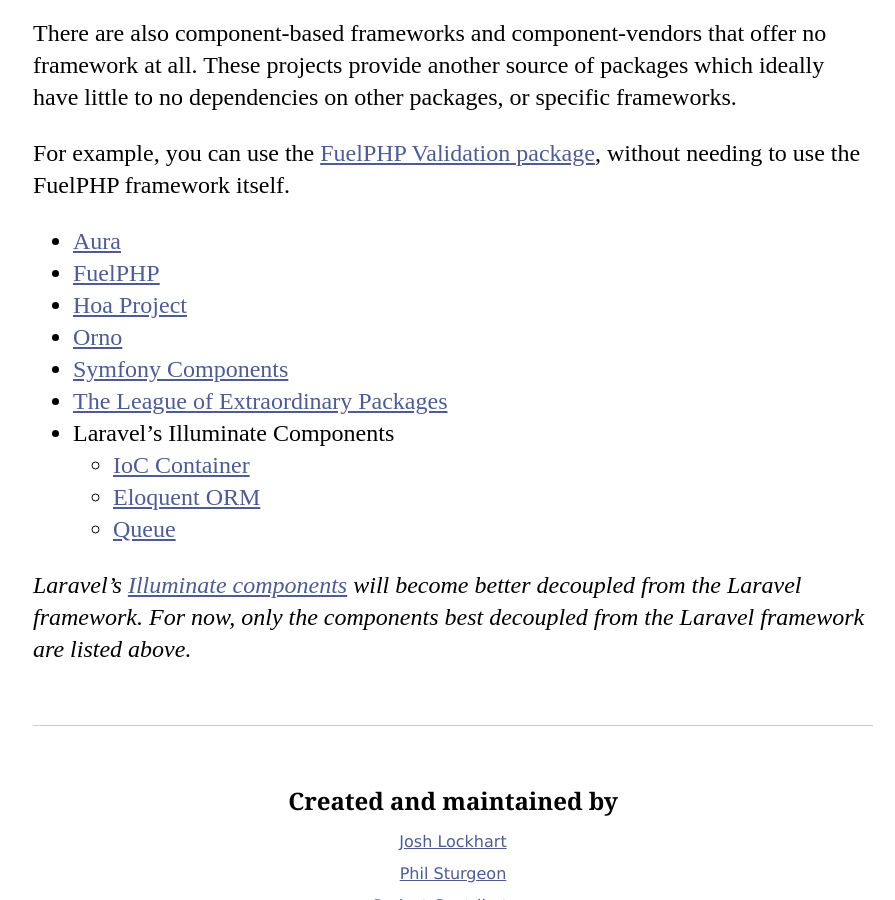
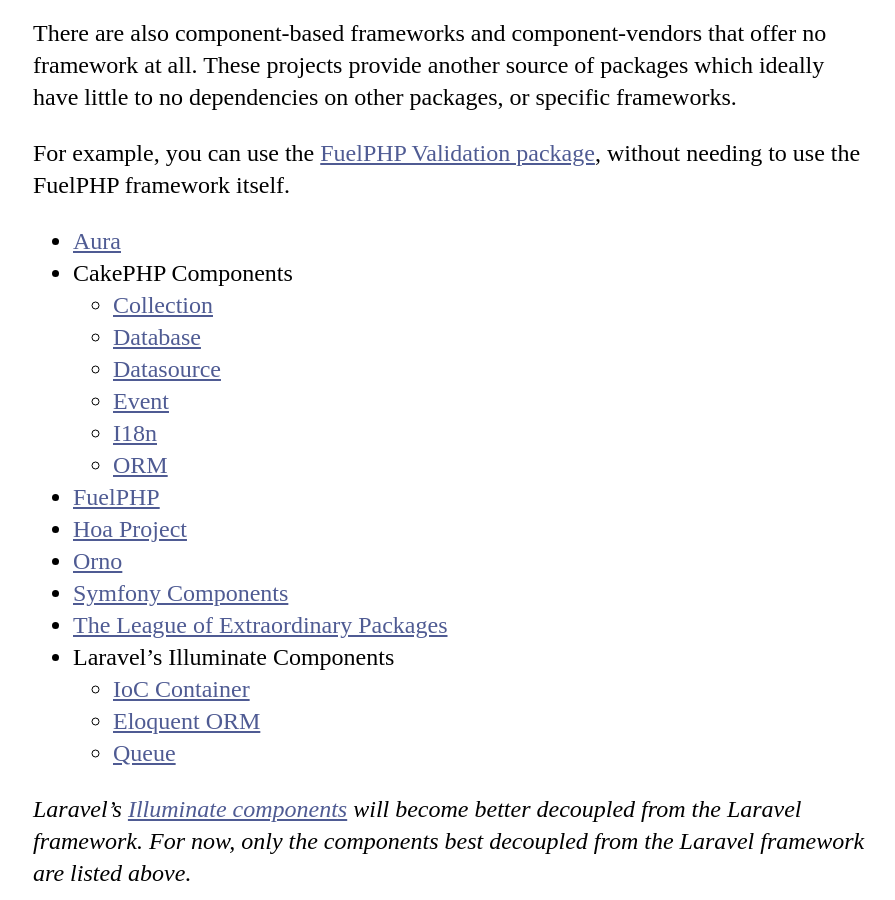
Before and after one commit to codeguy/php-the-right-way, a Jekyll site: the page built from _posts/16-07-01-Components.md, in a window 1280 px wide and 900 px high, scrolled down 1602 px. Shown: the whole window, without its empty margins (187-1082 px from the left). Built offline with Jekyll 4.4.1, drawn with Linux system fonts in a browser that asks for light colours; our own code applies the rules of GitHub Pages for plain Markdown files.

Commit message:
Add CakePHP's standalone packages/components

```diff
--- a/_posts/16-07-01-Components.md
+++ b/_posts/16-07-01-Components.md
@@ -20,6 +20,13 @@ another source of packages which ideally have little to no dependencies on other
 For example, you can use the [FuelPHP Validation package], without needing to use the FuelPHP framework itself.
 
 * [Aura]
+* CakePHP Components
+    * [Collection]
+    * [Database]
+    * [Datasource]
+    * [Event]
+    * [I18n]
+    * [ORM]
 * [FuelPHP]
 * [Hoa Project]
 * [Orno]
@@ -48,3 +55,9 @@ components best decoupled from the Laravel framework are listed above._
 [Eloquent ORM]: https://github.com/illuminate/database
 [Queue]: https://github.com/illuminate/queue
 [Illuminate components]: https://github.com/illuminate
+[Collection]: https://github.com/cakephp/collection
+[Database]: https://github.com/cakephp/database
+[Datasource]: https://github.com/cakephp/datasource
+[Event]: https://github.com/cakephp/event
+[I18n]: https://github.com/cakephp/i18n
+[ORM]: https://github.com/cakephp/orm
```
